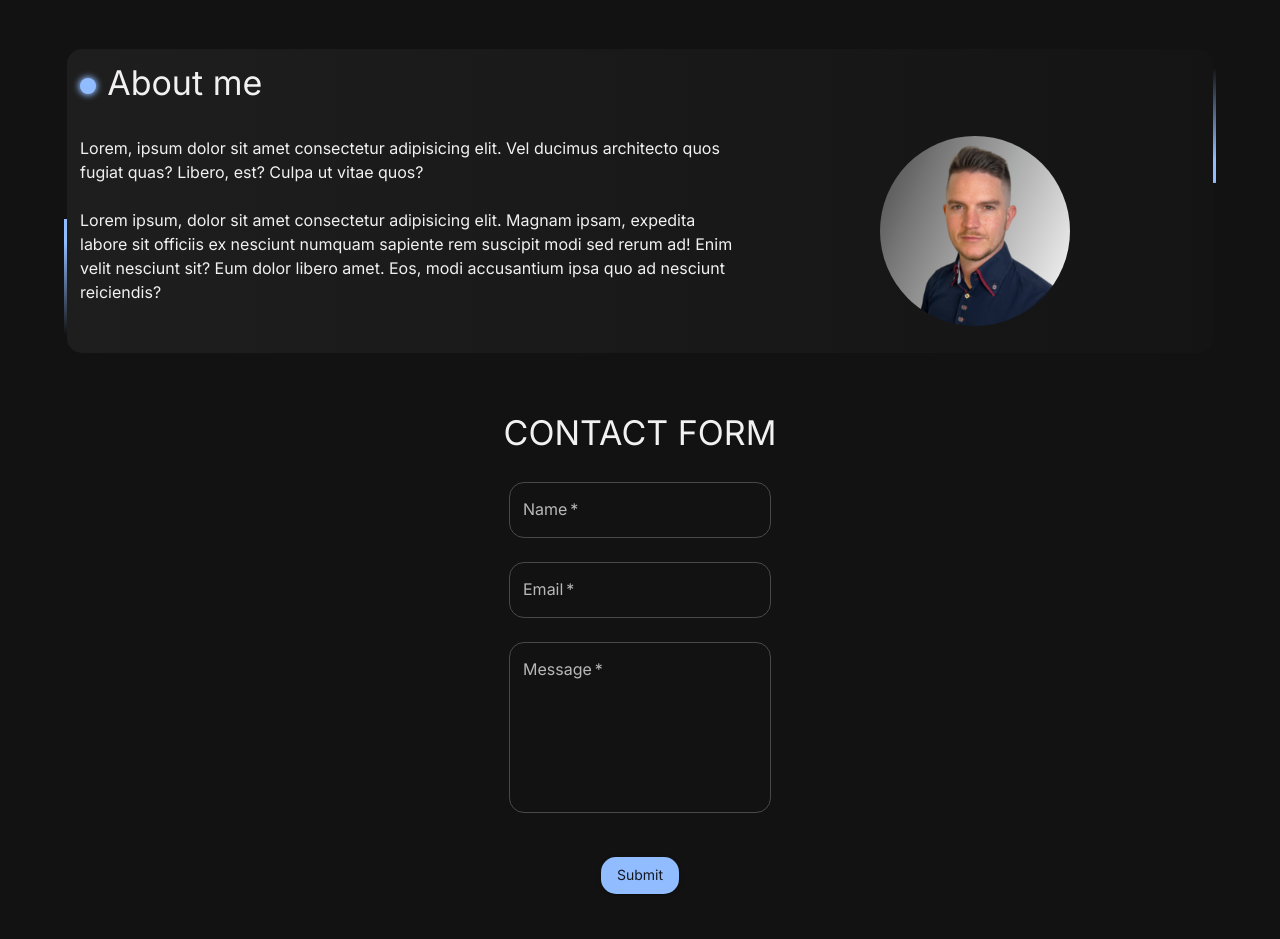
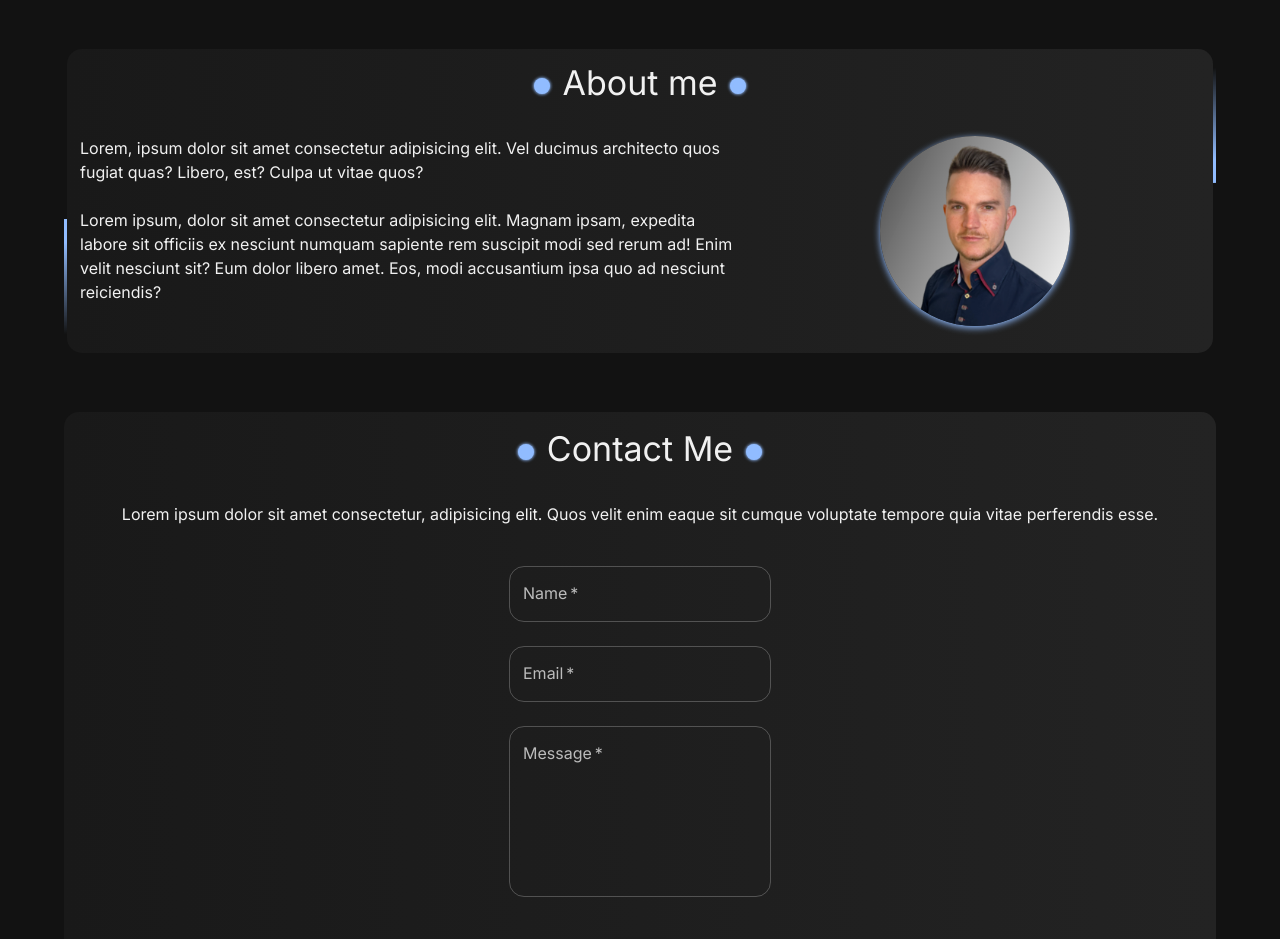
Before and after one commit to cheba91/personal-site, a Next.js app: page / in a window 1280 px wide. Shown: the part 1720-2659 px from the top of the page. Built offline with nearby package versions, Linux system fonts and the light colour scheme.

Commit message:
added gradients

```diff
--- a/components/About.js
+++ b/components/About.js
@@ -1,10 +1,12 @@
 import { Box, Grid, Typography, useTheme } from '@mui/material';
 import myImage from '../public/myImage.png';
+import DizzyEyes from './ui/DizzyEyes';
 import NeonHeading from './ui/NeonHeading';
 export default function About() {
    const {
       palette: {
          primary: { main: mainClr },
+         dark: { cardBg },
       },
       shape: { borderRadius },
    } = useTheme();
@@ -17,7 +19,6 @@ export default function About() {
             rows={2}
             sx={{
                position: 'relative',
-               // background: 'red',
                zIndex: '0',
                borderRadius: `${borderRadius}px`,
                overflow: 'hidden',
@@ -43,13 +44,11 @@ export default function About() {
                   content: "''",
                   position: 'absolute',
                   zIndex: '-1',
-                  // opacity: 1,
                   left: '3px',
                   top: '3px',
                   width: 'calc(100% - 6px)',
                   height: 'calc(100% - 6px)',
-                  background: `linear-gradient(to right, rgb(30, 30, 30), rgb(20, 20, 20))`,
-                  // background: lightDark,
+                  background: cardBg,
                   borderRadius: `${borderRadius}px`,
                },
                '@keyframes rotate': {
@@ -77,27 +76,51 @@ export default function About() {
                   nesciunt reiciendis?
                </Typography>
             </Grid>
-            {/* Image */}
+            {/* Image Section */}
             <Grid item xs={12} sm={5} textAlign="center">
+               {/* Wrap */}
+               <Box
+                  className="imgEyesWrap"
+                  sx={{
+                     width: '100%',
+                     height: '100%',
+                     position: 'relative',
+
+                     paddingTop: { xs: '2rem', sm: '0' },
+                     paddingLeft: { xs: '0', sm: '1rem' },
+                  }}
+               >
+                  {/* Profile Pic */}
                   <Box
                      component="img"
                      alt="My image"
                      src={myImage.src}
                      sx={{
+                        // position: 'absolute',
+                        // marginLeft: 'auto',
+                        // marginRight: 'auto',
                         borderRadius: '50%',
-                     borderRight: `1px ${mainClr} red`,
-                     marginTop: { xs: '2rem', sm: '0' },
-                     marginLeft: { xs: '0', sm: '1rem' },
+                        boxShadow: `0 2px 7px ${mainClr}`,
                         height: 190,
                         width: 190,
                         maxWidth: '100%',
                         maxHeight: '100%',
-                     transition: 'transform 1s ease 0s',
+                        transition: 'transform 1.5s ease 0s',
                         '&:hover': {
-                        transform: 'perspective(500px) rotateY(-20deg)',
+                           transform: 'rotateY(-20deg)',
                         },
                      }}
-               ></Box>
+                  />
+                  {/* Dizzy Eyes */}
+                  {/* <DizzyEyes
+                     sx={{
+                        zIndex: '5',
+                        position: 'absolute',
+                        top: '27%',
+                        left: '50%',
+                     }}
+                  /> */}
+               </Box>
             </Grid>
          </Grid>
       </>
--- a/components/Contact.js
+++ b/components/Contact.js
@@ -1,10 +1,30 @@
-import { Button, Grid, TextField, Typography } from '@mui/material';
+import { Box, Button, Grid, TextField, Typography } from '@mui/material';
+import NeonHeading from './ui/NeonHeading';
+import { useTheme } from '@mui/material';
+import { lightenDarkenColor } from '../utils/lightenDarkenColor';
 
 export default function Contact() {
+   const {
+      palette: {
+         primary: { main: mainClr },
+         dark: { cardBg },
+      },
+      shape: { borderRadius },
+   } = useTheme();
+   const lighterMainClr = lightenDarkenColor(0.2, mainClr);
+
    return (
-      <>
-         <Typography variant="h4" align="center" component="h1" gutterBottom>
-            {'Contact Form'.toUpperCase()}
+      <Box
+         sx={{
+            borderRadius: `${borderRadius}px`,
+            background: cardBg,
+            padding: '1rem 1rem 1.5rem 1rem',
+         }}
+      >
+         <NeonHeading text={'Contact Me'}></NeonHeading>
+         <Typography variant="p" align="center" component="p" pb={3}>
+            Lorem ipsum dolor sit amet consectetur, adipisicing elit. Quos velit
+            enim eaque sit cumque voluptate tempore quia vitae perferendis esse.
          </Typography>
          <Grid
             container
@@ -55,14 +75,23 @@ export default function Contact() {
                      style={{ marginTop: 20 }}
                   >
                      <Grid item>
-                        <Button type="submit" variant="contained">
-                           Submit
+                        <Button
+                           variant="contained"
+                           type="submit"
+                           sx={{
+                              padding: '0.5rem 1.5rem',
+                              '&:hover': {
+                                 background: lighterMainClr,
+                              },
+                           }}
+                        >
+                           Send
                         </Button>
                      </Grid>
                   </Grid>
                </form>
             </Grid>
          </Grid>
-      </>
+      </Box>
    );
 }
--- a/components/StackInfoCard.js
+++ b/components/StackInfoCard.js
@@ -9,15 +9,25 @@ import { Grid } from '@mui/material';
 import ExpandMoreIcon from '@mui/icons-material/ExpandMore';
 import ExpandLessIcon from '@mui/icons-material/ExpandLess';
 import NeonShadow from './ui/NeonShadow';
+import { useTheme } from '@mui/material';
 
 export default function StackInfoCard({ stack }) {
+   const {
+      primary: { main: mainClr },
+      dark: { cardBg },
+   } = useTheme().palette;
    const [longDescVisible, setLongDescVisible] = useState(false);
    const toggleLongDesc = () => setLongDescVisible((current) => !current);
    // console.log(stack);
    return (
       <Grid item>
          <NeonShadow radius={'15px'}>
-            <Card sx={{ padding: '0.2rem 0.4rem' }}>
+            <Card
+               sx={{
+                  padding: '0.2rem 0.4rem',
+                  background: cardBg,
+               }}
+            >
                <CardContent>
                   <Typography
                      sx={{ paddingBottom: '0.8rem' }}
--- a/components/ui/NeonHeading.js
+++ b/components/ui/NeonHeading.js
@@ -1,26 +1,20 @@
 import { Box, Typography, useTheme } from '@mui/material';
 import FiberManualRecordIcon from '@mui/icons-material/FiberManualRecord';
-export default function NeonHeading({ text }) {
+
+const Dot = () => {
    const { main: mainClr } = useTheme().palette.primary;
    return (
-      <Typography
-         mb={4}
-         variant="h4"
-         component="h2"
-         sx={{
-            width: 'fit-content',
-         }}
-      >
       <FiberManualRecordIcon
          sx={{
             fontSize: 'medium',
             verticalAlign: 'middle',
-               marginRight: '0.7rem',
+            marginRight: '0.8rem',
+            marginLeft: '0.8rem',
             color: mainClr,
             background: mainClr,
             borderRadius: '50%',
-               animation: 'pulseDot 1s infinite alternate',
-               animationDelay: '0.5s',
+            animation: 'pulseDot 1s infinite alternate ease-in',
+            animationDelay: '1.4s',
             '@keyframes pulseDot': {
                '0%': {
                   boxShadow: `0 0 0px 0px ${mainClr}`,
@@ -31,7 +25,24 @@ export default function NeonHeading({ text }) {
             },
          }}
       />
+   );
+};
+
+export default function NeonHeading({ text }) {
+   return (
+      <Typography
+         mb={4}
+         variant="h4"
+         component="h2"
+         sx={{
+            // width: 'fit-content',
+            whiteSpace: 'nowrap',
+            textAlign: 'center',
+         }}
+      >
+         <Dot />
          {text}
+         <Dot />
       </Typography>
    );
 }
--- a/styles/theme.js
+++ b/styles/theme.js
@@ -15,6 +15,7 @@ export const theme = {
       dark: {
          main: 'rgb(18, 18, 18)',
          light: 'rgb(30, 30, 30)',
+         cardBg: `linear-gradient(to right, rgb(25, 25, 25), rgb(35, 35, 35))`,
       },
       light: {
          main: '#efefef',
```
Also changed, not shown: components/ui/DizzyEyes.js (added, +23 -0 lines). Lines whose indentation alone changed are shown as unchanged.
